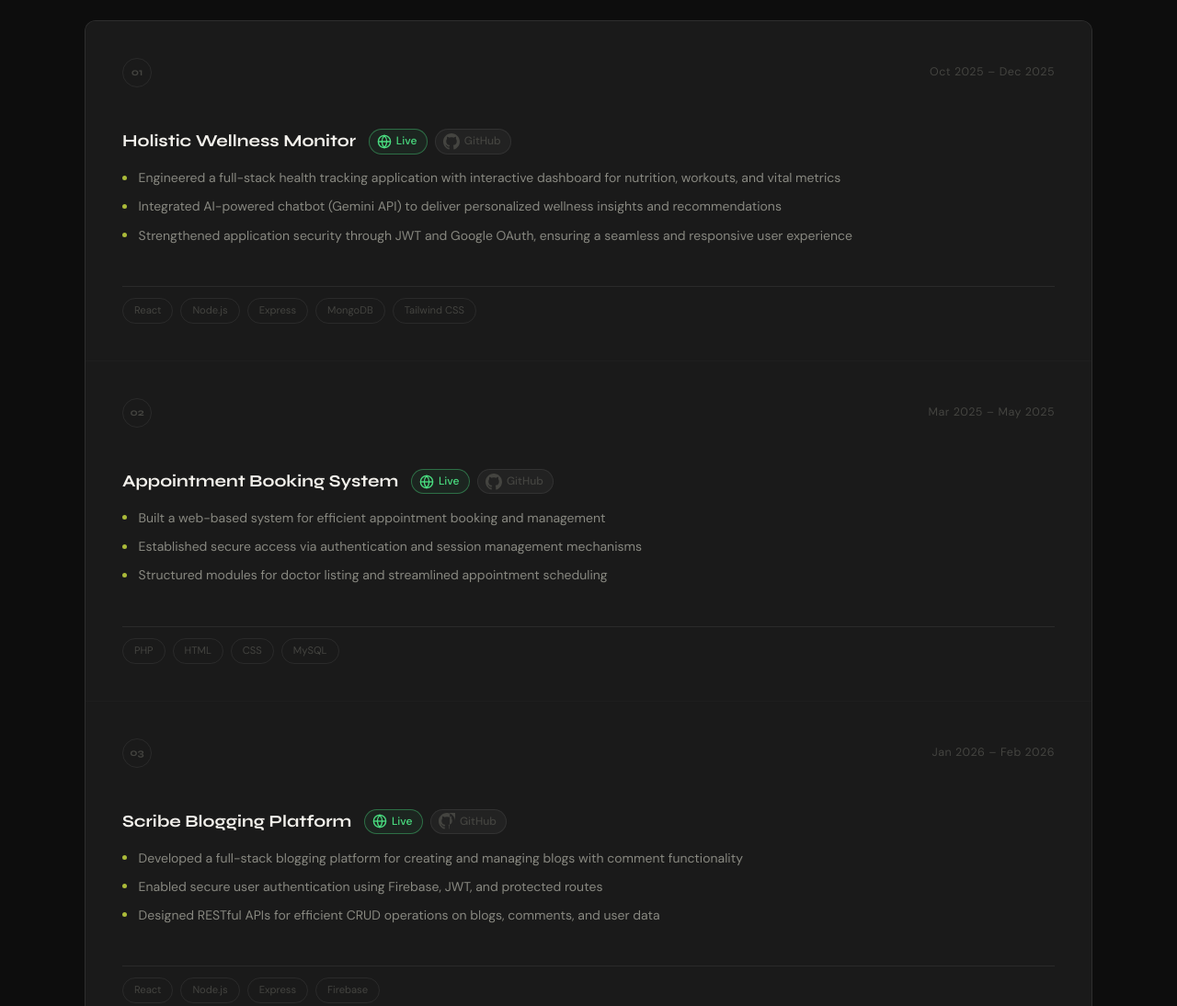
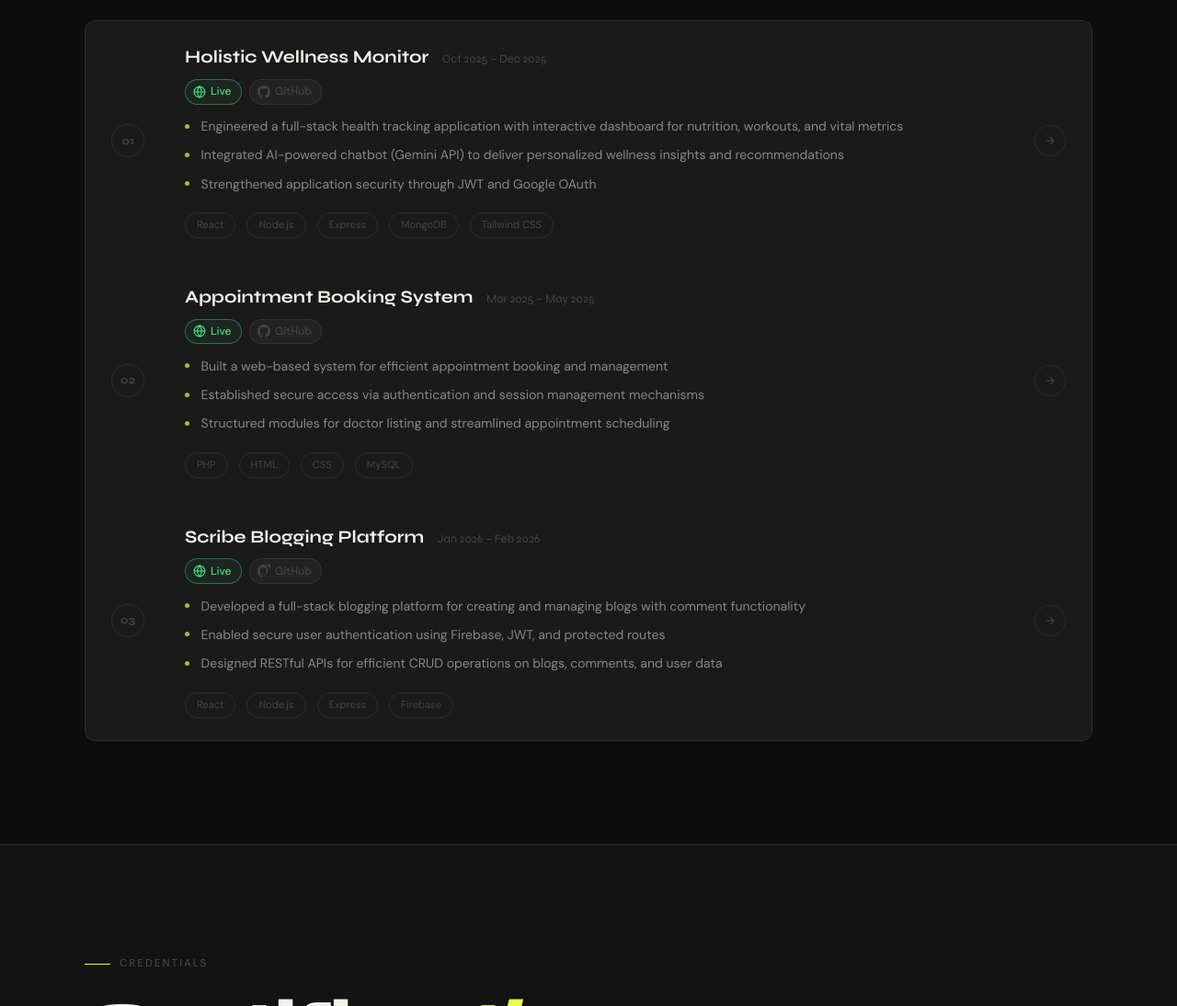
Before and after one commit to taniyasharma3132/portfolio, a plain HTML site: page index.html in a window 1280 px wide. Shown: the part 3500-4594 px from the top of the page at 92% size. Drawn offline with Linux system fonts and the light colour scheme.

Commit message:
revert project cards to original horizontal layout with live links

```diff
--- a/index.html
+++ b/index.html
@@ -376,32 +376,27 @@
             <div class="projects-list reveal" style="--d:0.15s" id="proj-list">
 
                 <!-- Project 01: Holistic Wellness Monitor -->
-                <div class="project-item project-card" data-category="fullstack">
-                    <div class="proj-card-top">
+                <div class="project-item" data-category="fullstack">
                     <div class="proj-num">01</div>
-                        <div class="proj-date">Oct 2025 – Dec 2025</div>
+                    <div class="proj-body">
+                        <div class="proj-name" style="white-space: normal; overflow: visible; font-size: 1.2rem; margin-bottom: 0.5rem;">
+                            Holistic Wellness Monitor
+                            <span style="font-size:0.8rem; color:var(--text-3); font-weight:normal; margin-left:10px; white-space:nowrap;">Oct 2025 – Dec 2025</span>
                         </div>
-                    <div class="proj-body">
-                        <div class="proj-name">
-                            Holistic Wellness Monitor
-                            <div class="proj-links">
+                        <div class="proj-links" style="margin-bottom: 0.8rem; display: flex;">
                             <a href="https://holisticwellnessmonitor-pied.vercel.app/" target="_blank" class="proj-github-link proj-live-link" title="Live Demo">
-                                    <svg xmlns="http://www.w3.org/2000/svg" viewBox="0 0 24 24" fill="none" stroke="currentColor" stroke-width="2" width="16" height="16"><circle cx="12" cy="12" r="10"/><line x1="2" y1="12" x2="22" y2="12"/><path d="M12 2a15.3 15.3 0 0 1 4 10 15.3 15.3 0 0 1-4 10 15.3 15.3 0 0 1-4-10 15.3 15.3 0 0 1 4-10z"/></svg>
-                                    Live
+                                <svg xmlns="http://www.w3.org/2000/svg" viewBox="0 0 24 24" fill="none" stroke="currentColor" stroke-width="2" width="14" height="14"><circle cx="12" cy="12" r="10"/><line x1="2" y1="12" x2="22" y2="12"/><path d="M12 2a15.3 15.3 0 0 1 4 10 15.3 15.3 0 0 1-4 10 15.3 15.3 0 0 1-4-10 15.3 15.3 0 0 1 4-10z"/></svg> Live
                             </a>
                             <a href="https://github.com/taniyasharma3132/holisticwellnessmonitor" target="_blank" class="proj-github-link" title="GitHub">
-                                    <svg xmlns="http://www.w3.org/2000/svg" viewBox="0 0 24 24" fill="currentColor" width="18" height="18"><path d="M12 0c-6.626 0-12 5.373-12 12 0 5.302 3.438 9.8 8.207 11.387.599.111.793-.261.793-.577v-2.234c-3.338.726-4.033-1.416-4.033-1.416-.546-1.387-1.333-1.756-1.333-1.756-1.089-.745.083-.729.083-.729 1.205.084 1.839 1.237 1.839 1.237 1.07 1.834 2.807 1.304 3.492.997.107-.775.418-1.305.762-1.604-2.665-.305-5.467-1.334-5.467-5.931 0-1.311.469-2.381 1.236-3.221-.124-.303-.535-1.524.117-3.176 0 0 1.008-.322 3.301 1.23.957-.266 1.983-.399 3.003-.404 1.02.005 2.047.138 3.006.404 2.291-1.552 3.297-1.23 3.297-1.23.653 1.653.242 2.874.118 3.176.77.84 1.235 1.911 1.235 3.221 0 4.609-2.807 5.624-5.479 5.921.43.372.823 1.102.823 2.222v3.293c0 .319.192.694.801.576 4.765-1.589 8.199-6.086 8.199-11.386 0-6.627-5.373-12-12-12z"/></svg>
-                                    GitHub
+                                <svg xmlns="http://www.w3.org/2000/svg" viewBox="0 0 24 24" fill="currentColor" width="14" height="14"><path d="M12 0c-6.626 0-12 5.373-12 12 0 5.302 3.438 9.8 8.207 11.387.599.111.793-.261.793-.577v-2.234c-3.338.726-4.033-1.416-4.033-1.416-.546-1.387-1.333-1.756-1.333-1.756-1.089-.745.083-.729.083-.729 1.205.084 1.839 1.237 1.839 1.237 1.07 1.834 2.807 1.304 3.492.997.107-.775.418-1.305.762-1.604-2.665-.305-5.467-1.334-5.467-5.931 0-1.311.469-2.381 1.236-3.221-.124-.303-.535-1.524.117-3.176 0 0 1.008-.322 3.301 1.23.957-.266 1.983-.399 3.003-.404 1.02.005 2.047.138 3.006.404 2.291-1.552 3.297-1.23 3.297-1.23.653 1.653.242 2.874.118 3.176.77.84 1.235 1.911 1.235 3.221 0 4.609-2.807 5.624-5.479 5.921.43.372.823 1.102.823 2.222v3.293c0 .319.192.694.801.576 4.765-1.589 8.199-6.086 8.199-11.386 0-6.627-5.373-12-12-12z"/></svg> GitHub
                             </a>
-                            </div>
                         </div>
                         <ul class="proj-bullets">
                             <li>Engineered a full-stack health tracking application with interactive dashboard for nutrition, workouts, and vital metrics</li>
                             <li>Integrated AI-powered chatbot (Gemini API) to deliver personalized wellness insights and recommendations</li>
-                            <li>Strengthened application security through JWT and Google OAuth, ensuring a seamless and responsive user experience</li>
+                            <li>Strengthened application security through JWT and Google OAuth</li>
                         </ul>
-                    </div>
-                    <div class="proj-meta">
+                        <div class="proj-meta" style="margin-top: 1rem; padding-top: 0; border: none;">
                             <span class="proj-tag">React</span>
                             <span class="proj-tag">Node.js</span>
                             <span class="proj-tag">Express</span>
@@ -409,73 +404,84 @@
                             <span class="proj-tag">Tailwind CSS</span>
                         </div>
                     </div>
+                    <a href="https://holisticwellnessmonitor-pied.vercel.app/" target="_blank" class="proj-arrow">
+                        <svg xmlns="http://www.w3.org/2000/svg" viewBox="0 0 24 24" fill="none" stroke="currentColor" stroke-width="2">
+                            <line x1="5" y1="12" x2="19" y2="12"></line>
+                            <polyline points="12 5 19 12 12 19"></polyline>
+                        </svg>
+                    </a>
+                </div>
 
                 <!-- Project 02: Appointment Booking System -->
-                <div class="project-item project-card" data-category="fullstack">
-                    <div class="proj-card-top">
+                <div class="project-item" data-category="fullstack">
                     <div class="proj-num">02</div>
-                        <div class="proj-date">Mar 2025 – May 2025</div>
+                    <div class="proj-body">
+                        <div class="proj-name" style="white-space: normal; overflow: visible; font-size: 1.2rem; margin-bottom: 0.5rem;">
+                            Appointment Booking System
+                            <span style="font-size:0.8rem; color:var(--text-3); font-weight:normal; margin-left:10px; white-space:nowrap;">Mar 2025 – May 2025</span>
                         </div>
-                    <div class="proj-body">
-                        <div class="proj-name">
-                            Appointment Booking System
-                            <div class="proj-links">
+                        <div class="proj-links" style="margin-bottom: 0.8rem; display: flex;">
                             <a href="https://appointmentwebsite.42web.io/" target="_blank" class="proj-github-link proj-live-link" title="Live Demo">
-                                    <svg xmlns="http://www.w3.org/2000/svg" viewBox="0 0 24 24" fill="none" stroke="currentColor" stroke-width="2" width="16" height="16"><circle cx="12" cy="12" r="10"/><line x1="2" y1="12" x2="22" y2="12"/><path d="M12 2a15.3 15.3 0 0 1 4 10 15.3 15.3 0 0 1-4 10 15.3 15.3 0 0 1-4-10 15.3 15.3 0 0 1 4-10z"/></svg>
-                                    Live
+                                <svg xmlns="http://www.w3.org/2000/svg" viewBox="0 0 24 24" fill="none" stroke="currentColor" stroke-width="2" width="14" height="14"><circle cx="12" cy="12" r="10"/><line x1="2" y1="12" x2="22" y2="12"/><path d="M12 2a15.3 15.3 0 0 1 4 10 15.3 15.3 0 0 1-4 10 15.3 15.3 0 0 1-4-10 15.3 15.3 0 0 1 4-10z"/></svg> Live
                             </a>
                             <a href="https://github.com/taniyasharma3132/appointment-booking" target="_blank" class="proj-github-link" title="GitHub">
-                                    <svg xmlns="http://www.w3.org/2000/svg" viewBox="0 0 24 24" fill="currentColor" width="18" height="18"><path d="M12 0c-6.626 0-12 5.373-12 12 0 5.302 3.438 9.8 8.207 11.387.599.111.793-.261.793-.577v-2.234c-3.338.726-4.033-1.416-4.033-1.416-.546-1.387-1.333-1.756-1.333-1.756-1.089-.745.083-.729.083-.729 1.205.084 1.839 1.237 1.839 1.237 1.07 1.834 2.807 1.304 3.492.997.107-.775.418-1.305.762-1.604-2.665-.305-5.467-1.334-5.467-5.931 0-1.311.469-2.381 1.236-3.221-.124-.303-.535-1.524.117-3.176 0 0 1.008-.322 3.301 1.23.957-.266 1.983-.399 3.003-.404 1.02.005 2.047.138 3.006.404 2.291-1.552 3.297-1.23 3.297-1.23.653 1.653.242 2.874.118 3.176.77.84 1.235 1.911 1.235 3.221 0 4.609-2.807 5.624-5.479 5.921.43.372.823 1.102.823 2.222v3.293c0 .319.192.694.801.576 4.765-1.589 8.199-6.086 8.199-11.386 0-6.627-5.373-12-12-12z"/></svg>
-                                    GitHub
+                                <svg xmlns="http://www.w3.org/2000/svg" viewBox="0 0 24 24" fill="currentColor" width="14" height="14"><path d="M12 0c-6.626 0-12 5.373-12 12 0 5.302 3.438 9.8 8.207 11.387.599.111.793-.261.793-.577v-2.234c-3.338.726-4.033-1.416-4.033-1.416-.546-1.387-1.333-1.756-1.333-1.756-1.089-.745.083-.729.083-.729 1.205.084 1.839 1.237 1.839 1.237 1.07 1.834 2.807 1.304 3.492.997.107-.775.418-1.305.762-1.604-2.665-.305-5.467-1.334-5.467-5.931 0-1.311.469-2.381 1.236-3.221-.124-.303-.535-1.524.117-3.176 0 0 1.008-.322 3.301 1.23.957-.266 1.983-.399 3.003-.404 1.02.005 2.047.138 3.006.404 2.291-1.552 3.297-1.23 3.297-1.23.653 1.653.242 2.874.118 3.176.77.84 1.235 1.911 1.235 3.221 0 4.609-2.807 5.624-5.479 5.921.43.372.823 1.102.823 2.222v3.293c0 .319.192.694.801.576 4.765-1.589 8.199-6.086 8.199-11.386 0-6.627-5.373-12-12-12z"/></svg> GitHub
                             </a>
-                            </div>
                         </div>
                         <ul class="proj-bullets">
                             <li>Built a web-based system for efficient appointment booking and management</li>
                             <li>Established secure access via authentication and session management mechanisms</li>
                             <li>Structured modules for doctor listing and streamlined appointment scheduling</li>
                         </ul>
-                    </div>
-                    <div class="proj-meta">
+                        <div class="proj-meta" style="margin-top: 1rem; padding-top: 0; border: none;">
                             <span class="proj-tag">PHP</span>
                             <span class="proj-tag">HTML</span>
                             <span class="proj-tag">CSS</span>
                             <span class="proj-tag">MySQL</span>
                         </div>
                     </div>
+                    <a href="https://appointmentwebsite.42web.io/" target="_blank" class="proj-arrow">
+                        <svg xmlns="http://www.w3.org/2000/svg" viewBox="0 0 24 24" fill="none" stroke="currentColor" stroke-width="2">
+                            <line x1="5" y1="12" x2="19" y2="12"></line>
+                            <polyline points="12 5 19 12 12 19"></polyline>
+                        </svg>
+                    </a>
+                </div>
 
                 <!-- Project 03: Scribe Blogging Platform -->
-                <div class="project-item project-card" data-category="fullstack">
-                    <div class="proj-card-top">
+                <div class="project-item" data-category="fullstack">
                     <div class="proj-num">03</div>
-                        <div class="proj-date">Jan 2026 – Feb 2026</div>
+                    <div class="proj-body">
+                        <div class="proj-name" style="white-space: normal; overflow: visible; font-size: 1.2rem; margin-bottom: 0.5rem;">
+                            Scribe Blogging Platform
+                            <span style="font-size:0.8rem; color:var(--text-3); font-weight:normal; margin-left:10px; white-space:nowrap;">Jan 2026 – Feb 2026</span>
                         </div>
-                    <div class="proj-body">
-                        <div class="proj-name">
-                            Scribe Blogging Platform
-                            <div class="proj-links">
+                        <div class="proj-links" style="margin-bottom: 0.8rem; display: flex;">
                             <a href="https://scribe-blogai.vercel.app/" target="_blank" class="proj-github-link proj-live-link" title="Live Demo">
-                                    <svg xmlns="http://www.w3.org/2000/svg" viewBox="0 0 24 24" fill="none" stroke="currentColor" stroke-width="2" width="16" height="16"><circle cx="12" cy="12" r="10"/><line x1="2" y1="12" x2="22" y2="12"/><path d="M12 2a15.3 15.3 0 0 1 4 10 15.3 15.3 0 0 1-4 10 15.3 15.3 0 0 1-4-10 15.3 15.3 0 0 1 4-10z"/></svg>
-                                    Live
+                                <svg xmlns="http://www.w3.org/2000/svg" viewBox="0 0 24 24" fill="none" stroke="currentColor" stroke-width="2" width="14" height="14"><circle cx="12" cy="12" r="10"/><line x1="2" y1="12" x2="22" y2="12"/><path d="M12 2a15.3 15.3 0 0 1 4 10 15.3 15.3 0 0 1-4 10 15.3 15.3 0 0 1-4-10 15.3 15.3 0 0 1 4-10z"/></svg> Live
                             </a>
                             <a href="https://github.com/taniyasharma3132/scribeblogging" target="_blank" class="proj-github-link" title="GitHub">
-                                    <svg xmlns="http://www.w3.org/2000/svg" viewBox="0 0 24 24" fill="currentColor" width="18" height="18"><path d="M12 0c-6.626 0-12 5.373-12 12 0 5.302 3.438 9.8 8.207 11.387.599.111.793-.261.793-.577v-2.234c-3.338.726-4.033-1.416-4.033-1.416-.546-1.387-1.333-1.756-1.333-1.756-1.089-.745.083-.729.083-.729 1.205.084 1.839 1.237 1.839 1.237 1.07 1.834 2.807 1.304 3.492.997.107-.775.418-1.305.762-1.604-2.665-.305-5.467-1.334-5.467-5.931 0-1.311.469-2.381 1.236-3.221-.124-.303-.535-1.524.117-3.176 0 0 1.008-.322 3.301 1.23.957-.266 1.983-.399 3.003-.404 1.02.005 2.047.138 3.006.404 2.291-1.552 3.297-1.23 3.297-1.23.653 1.653.242 2.874.118 3.176.77.84 1.235 1.911 1.235 3.221 0 4.609-2.807 5.624-5.479 5.921.43.372.823 1.102.823 2.222v3.293c0 .319.192.694.801.576 4.765-1.589 8.199-6086 8.199-11.386 0-6.627-5.373-12-12-12z"/></svg>
-                                    GitHub
+                                <svg xmlns="http://www.w3.org/2000/svg" viewBox="0 0 24 24" fill="currentColor" width="14" height="14"><path d="M12 0c-6.626 0-12 5.373-12 12 0 5.302 3.438 9.8 8.207 11.387.599.111.793-.261.793-.577v-2.234c-3.338.726-4.033-1.416-4.033-1.416-.546-1.387-1.333-1.756-1.333-1.756-1.089-.745.083-.729.083-.729 1.205.084 1.839 1.237 1.839 1.237 1.07 1.834 2.807 1.304 3.492.997.107-.775.418-1.305.762-1.604-2.665-.305-5.467-1.334-5.467-5.931 0-1.311.469-2.381 1.236-3.221-.124-.303-.535-1.524.117-3.176 0 0 1.008-.322 3.301 1.23.957-.266 1.983-.399 3.003-.404 1.02.005 2.047.138 3.006.404 2.291-1.552 3.297-1.23 3.297-1.23.653 1.653.242 2.874.118 3.176.77.84 1.235 1.911 1.235 3.221 0 4.609-2.807 5.624-5.479 5.921.43.372.823 1.102.823 2.222v3.293c0 .319.192.694.801.576 4.765-1.589 8.199-6086 8.199-11.386 0-6.627-5.373-12-12-12z"/></svg> GitHub
                             </a>
-                            </div>
                         </div>
                         <ul class="proj-bullets">
                             <li>Developed a full-stack blogging platform for creating and managing blogs with comment functionality</li>
                             <li>Enabled secure user authentication using Firebase, JWT, and protected routes</li>
                             <li>Designed RESTful APIs for efficient CRUD operations on blogs, comments, and user data</li>
                         </ul>
-                    </div>
-                    <div class="proj-meta">
+                        <div class="proj-meta" style="margin-top: 1rem; padding-top: 0; border: none;">
                             <span class="proj-tag">React</span>
                             <span class="proj-tag">Node.js</span>
                             <span class="proj-tag">Express</span>
                             <span class="proj-tag">Firebase</span>
                         </div>
+                    </div>
+                    <a href="https://scribe-blogai.vercel.app/" target="_blank" class="proj-arrow">
+                        <svg xmlns="http://www.w3.org/2000/svg" viewBox="0 0 24 24" fill="none" stroke="currentColor" stroke-width="2">
+                            <line x1="5" y1="12" x2="19" y2="12"></line>
+                            <polyline points="12 5 19 12 12 19"></polyline>
+                        </svg>
+                    </a>
                 </div>
 
             </div>
```
Lines whose indentation alone changed are shown as unchanged.
